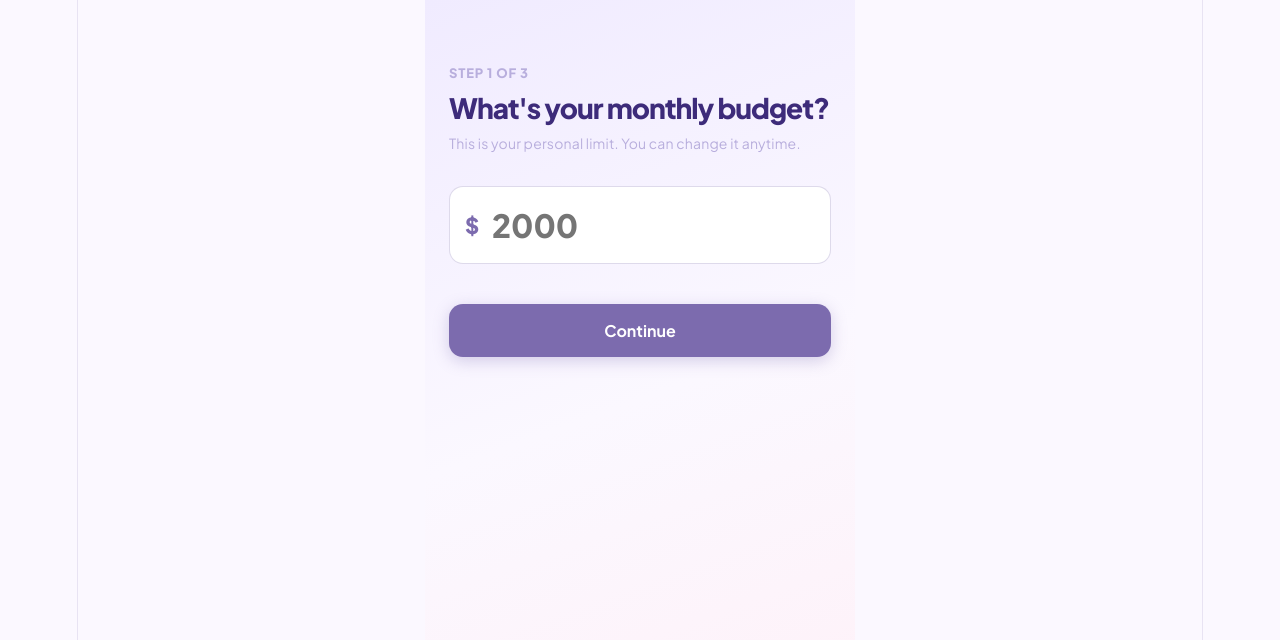
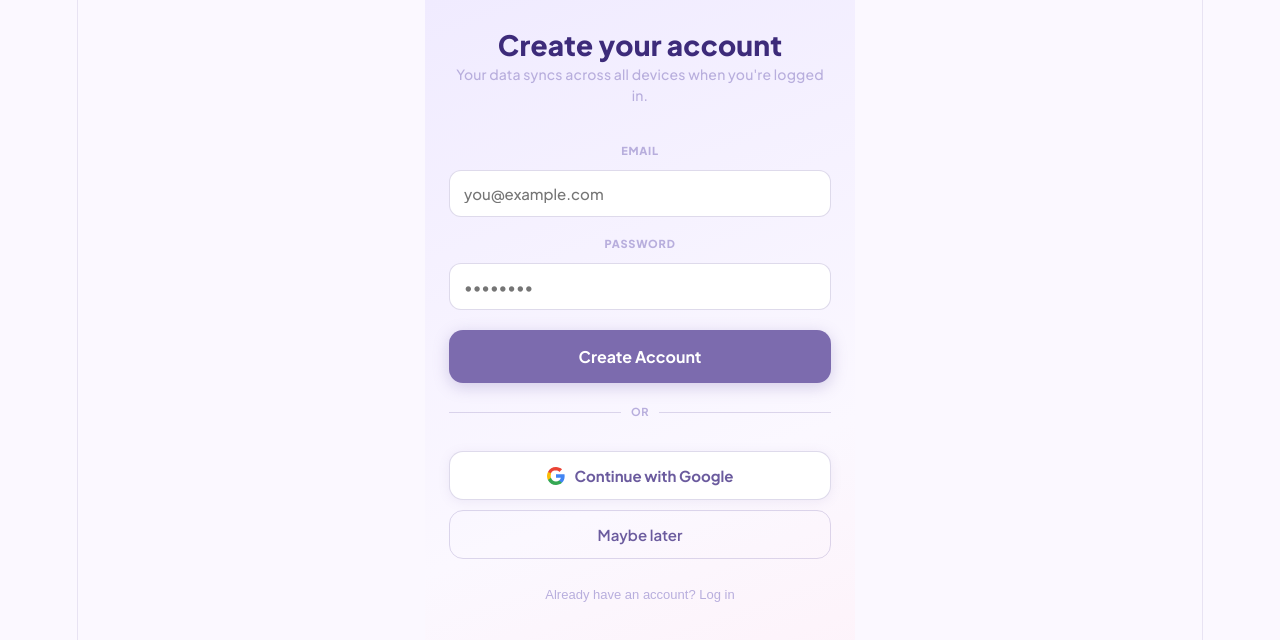
Before and after one commit to MaxiChia/Price_Pal, a React (Vite) app: page / in a window 1280 px wide. Both pictures are taken after a click on the button "Get Started". Shown: the top 640 px of the page. Built offline with nearby package versions, Linux system fonts and the light colour scheme.

Commit message:
fix auth flow - login first, onboarding only for new users

```diff
--- a/src/App.jsx
+++ b/src/App.jsx
@@ -813,10 +813,12 @@ export default function PriceCheck() {
         })));
       }
 
-      // If no companion set yet, go to onboarding
+      // If no companion set yet, go to onboarding (first time only)
       if (!profile?.companion) {
         setPhase("budget");
       } else {
+        setBudget(String(profile.budget || 2000));
+        setSelectedCompanion(profile.companion);
         setPhase("app");
       }
     } catch (err) {
@@ -858,7 +860,7 @@ export default function PriceCheck() {
     await query;
   }
   const [scenarioAnswered, setScenarioAnswered] = useState(null);
-  const [authMode, setAuthMode] = useState("signup");
+  const [authMode, setAuthMode] = useState("login");
   const [authEmail, setAuthEmail] = useState("");
   const [authPass, setAuthPass] = useState("");
   const [resetConfirm, setResetConfirm] = useState(null); // null | "month" | "all" | "full"
@@ -1185,24 +1187,25 @@ export default function PriceCheck() {
         result = await supabase.auth.signUp({ email: authEmail, password: authPass });
         if (result.error) throw result.error;
         if (result.data.user && !result.data.session) {
-          setAuthError("Check your email to confirm your account, then log in.");
+          // Email confirmation required
+          setAuthError("Check your email to confirm your account, then log in here.");
+          setAuthMode("login");
           setAuthLoading(false);
           return;
         }
+        // Email confirmation disabled — go straight to onboarding
+        const u = result.data.user;
+        setUser(u);
+        setIsGuest(false);
+        await loadUserData(u.id);
       } else {
         result = await supabase.auth.signInWithPassword({ email: authEmail, password: authPass });
         if (result.error) throw result.error;
+        const u = result.data.user;
+        setUser(u);
+        setIsGuest(false);
+        await loadUserData(u.id);
       }
-      const u = result.data.user;
-      setUser(u);
-      setIsGuest(false);
-      // Save onboarding choices to profile
-      await supabase.from("profiles").upsert({
-        id: u.id,
-        budget: parseFloat(budget) || 2000,
-        companion: selectedCompanion || "uncle-lim",
-      });
-      await loadUserData(u.id);
     } catch (err) {
       setAuthError(err.message || "Something went wrong. Please try again.");
     }
@@ -1258,7 +1261,8 @@ export default function PriceCheck() {
             </div>
             <div className="onboard-logo">Price Check</div>
             <div className="onboard-tagline">Your personal inflation tracker and financial companion.</div>
-            <button className="btn-primary" onClick={() => setPhase("budget")}>Get Started</button>
+            <button className="btn-primary" onClick={() => { setAuthMode("signup"); setPhase("auth"); }}>Get Started</button>
+            <button className="btn-secondary" style={{ marginTop: 0 }} onClick={() => { setAuthMode("login"); setPhase("auth"); }}>Log In</button>
           </div>
         </div>
       </>
@@ -1272,7 +1276,7 @@ export default function PriceCheck() {
         <div className="app">
           <div className="onboard-wrap" style={{ justifyContent: "flex-start", paddingTop: 60 }}>
             <div style={{ textAlign: "left", width: "100%" }}>
-              <div style={{ fontSize: 13, color: "var(--text3)", fontWeight: 800, letterSpacing: "0.8px", marginBottom: 8 }}>STEP 1 OF 3</div>
+              <div style={{ fontSize: 13, color: "var(--text3)", fontWeight: 800, letterSpacing: "0.8px", marginBottom: 8 }}>STEP 1 OF 2</div>
               <div className="onboard-logo" style={{ fontSize: 28, marginBottom: 10 }}>What's your monthly budget?</div>
               <div style={{ fontSize: 14, color: "var(--text3)", lineHeight: 1.6, marginBottom: 32 }}>
                 This is your personal limit. You can change it anytime.
@@ -1289,7 +1293,6 @@ export default function PriceCheck() {
               </div>
               <button className="btn-primary" onClick={async () => {
                 setPhase("companion");
-                if (user) await saveProfile({ budget: parseFloat(budget) || 2000 });
               }} style={{ marginTop: 16 }}>Continue</button>
             </div>
           </div>
@@ -1304,7 +1307,7 @@ export default function PriceCheck() {
         <style>{styles}</style>
         <div className="app">
           <div style={{ padding: "60px 20px 20px" }}>
-            <div style={{ fontSize: 13, color: "var(--text3)", fontWeight: 800, letterSpacing: "0.8px", marginBottom: 8 }}>STEP 2 OF 3</div>
+            <div style={{ fontSize: 13, color: "var(--text3)", fontWeight: 800, letterSpacing: "0.8px", marginBottom: 8 }}>STEP 2 OF 2 · Almost there!</div>
             <div className="onboard-logo" style={{ fontSize: 24, marginBottom: 6 }}>Choose your companion</div>
             <div style={{ fontSize: 13, color: "var(--text3)", marginBottom: 20, lineHeight: 1.5 }}>
               They'll react to your budget health in real time.
@@ -1327,7 +1330,14 @@ export default function PriceCheck() {
                 </div>
               ))}
             </div>
-            <button className="btn-primary" onClick={() => setPhase("auth")} disabled={!selectedCompanion} style={{ opacity: selectedCompanion ? 1 : 0.4 }}>Continue</button>
+            <button className="btn-primary" onClick={async () => {
+              if (!selectedCompanion) return;
+              await saveProfile({
+                budget: parseFloat(budget) || 2000,
+                companion: selectedCompanion,
+              });
+              setPhase("app");
+            }} disabled={!selectedCompanion} style={{ opacity: selectedCompanion ? 1 : 0.4 }}>Let's Go</button>
           </div>
         </div>
       </>
@@ -1341,7 +1351,7 @@ export default function PriceCheck() {
         <div className="app">
           <div className="auth-wrap">
             <div className="auth-title">{authMode === "signup" ? "Create your account" : "Welcome back"}</div>
-            <div className="auth-sub">Your data syncs across all devices when you're logged in.</div>
+            <div className="auth-sub">{authMode === "login" ? "Log in to access your spending data." : "Your data syncs across all devices when you're logged in."}</div>
             <div className="form-field" style={{ margin: "0 0 14px" }}>
               <label className="form-label">Email</label>
               <input className="form-input" type="email" placeholder="you@example.com" value={authEmail} onChange={e => setAuthEmail(e.target.value)} />
@@ -1370,7 +1380,7 @@ export default function PriceCheck() {
             <button className="btn-secondary" onClick={() => { setIsGuest(true); setPhase("app"); setUser(null); }}>Maybe later</button>
             <div style={{ textAlign: "center", marginTop: 20 }}>
               <button style={{ background: "none", border: "none", color: "var(--text3)", fontSize: 13, cursor: "pointer" }} onClick={() => setAuthMode(authMode === "signup" ? "login" : "signup")}>
-                {authMode === "signup" ? "Already have an account? Log in" : "Don't have an account? Sign up"}
+                {authMode === "login" ? "New here? Create an account" : "Already have an account? Log in"}
               </button>
             </div>
           </div>
```
